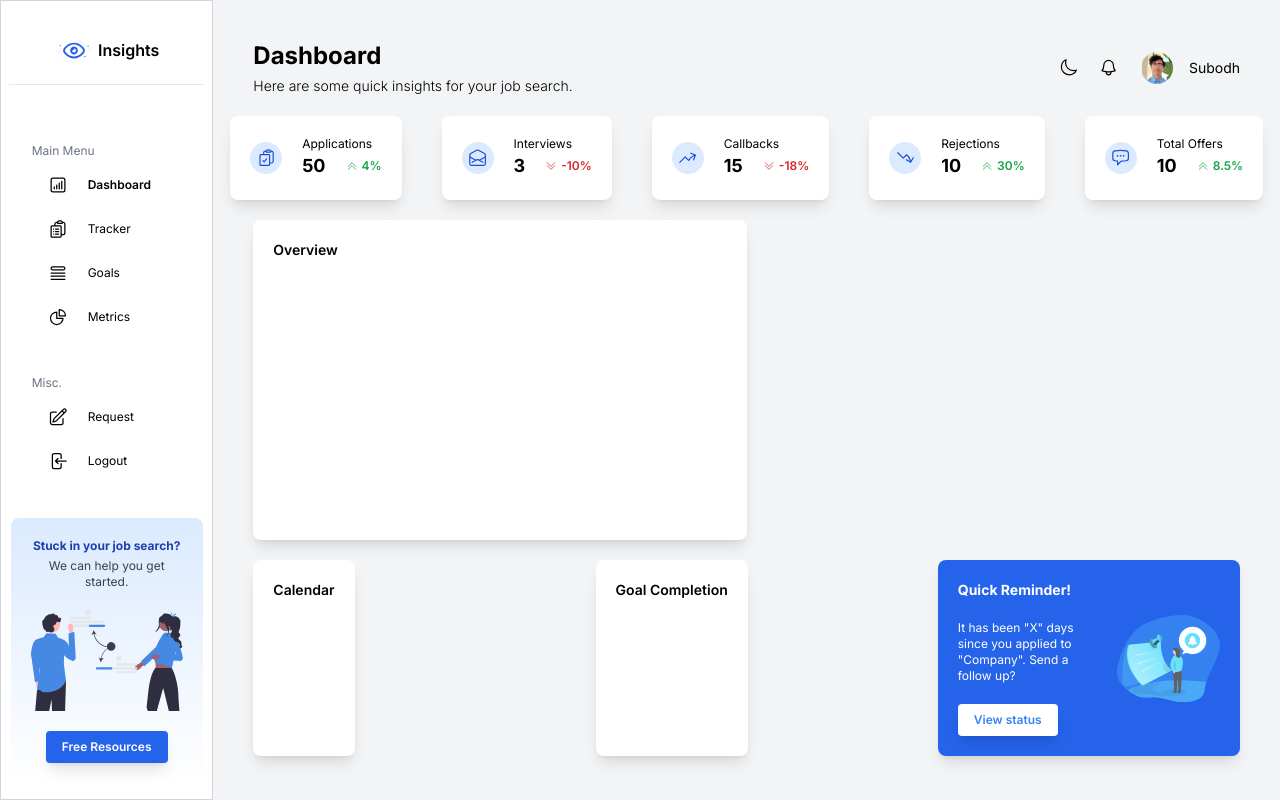
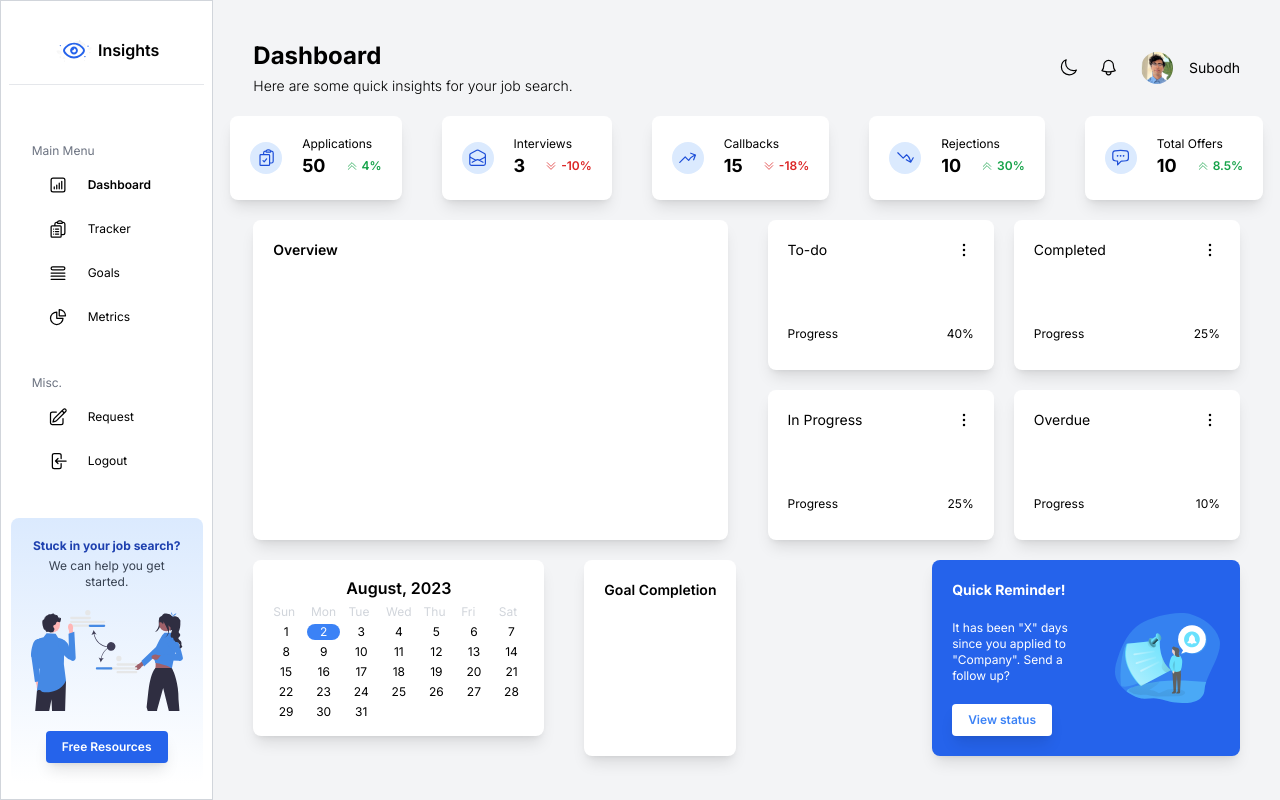
Before and after one commit to skhanal5/Insights, a Next.js app in the folder crud-app/app-tracker/: page /dashboard in a window 1280 px wide. Built offline with nearby package versions, Linux system fonts and the light colour scheme.

Commit message:
Changed Progress in Dashboard

```diff
--- a/crud-app/app-tracker/app/dashboard/components/Calendar.js
+++ b/crud-app/app-tracker/app/dashboard/components/Calendar.js
@@ -1,9 +1,57 @@
+"use client";
+import { useState } from "react";
+
 export default function Calendar() {
-    return (
-      <div className="flex-1 flex">
-        <div className="flex flex-col bg-white p-5 rounded-lg shadow-lg">
-          <h3 className="font-semibold text-sm"> Calendar </h3>
+  const [selectedDate, setSelectedDate] = useState(new Date());
+
+  const monthNames = [
+    'January', 'February', 'March', 'April', 'May', 'June',
+    'July', 'August', 'September', 'October', 'November', 'December'
+  ];
+  const daysHeader = ["Sun", "Mon", "Tue", "Wed", "Thu", "Fri", "Sat"];
+
+  const currentMonth = selectedDate.getMonth()
+  const displayMonth = monthNames[selectedDate.getMonth()];
+  const currentYear = selectedDate.getFullYear();
+
+
+
+  const daysInMonth = new Date(currentYear, currentMonth + 1, 0).getDate();
+  const currDay = new Date(currentYear, currentMonth, 1).getDay();
+  const daysArray = Array.from({ length: daysInMonth }, (_, i) => i + 1);
+
+  return (
+    <div>
+      <div className="container mx-auto">
+        <div className="bg-white p-4 rounded-lg shadow-lg">
+          <div className="text-center">
+            <h2 className="font-semibold">
+              {displayMonth}, {currentYear}
+            </h2>
+          </div>
+          <div className="grid grid-cols-7 gap-1 mx-auto justify-center">
+            {daysHeader.map((day) => (
+              <div key={day} className="text-gray-300 p-1 text-xs">
+                {day}
+              </div>
+            ))}
+          </div>
+          <div className="grid grid-cols-7 gap-1 mx-auto justify-center">
+            {daysArray.map((day) => (
+              <div
+                key={day}
+                className={`text-center text-xs ${
+                  day === selectedDate.getDate()
+                    ? "bg-blue-500 text-white rounded-lg"
+                    : ""
+                }`}
+              >
+                {day}
+              </div>
+            ))}
+          </div>
         </div>
       </div>
-    );
-  }
+    </div>
+  );
+}
--- /dev/null
+++ b/crud-app/app-tracker/app/dashboard/components/ProgressCell.js
@@ -0,0 +1,18 @@
+import { EllipsisVerticalIcon } from "@heroicons/react/24/outline";
+import ProgressChart from "./ProgressChart";
+
+export default function ProgressCell({ category, data }) {
+  return (
+   <div className="flex flex-col p-5 bg-white shadow-lg rounded-lg">
+      <div className="flex flex-1 flex-row text-sm">
+        <div className="flex-1">
+          {category}
+        </div>
+        <div className="w-5 hover:cursor-pointer">
+          <EllipsisVerticalIcon></EllipsisVerticalIcon>
+        </div>
+      </div>
+      <ProgressChart category={category} data={data}></ProgressChart>
+   </div>
+  );
+}
--- /dev/null
+++ b/crud-app/app-tracker/app/dashboard/components/ProgressChart.js
@@ -0,0 +1,22 @@
+export default function ProgressChart({ category, data }) {
+  let bgColor = "";
+
+  if (category == "To-do") {
+    bgColor = "bg-blue-500";
+  } else if (category == "In Progress") {
+    bgColor = "bg-orange-500";
+  } else if (category == "Completed") {
+    bgColor = "bg-green-500";
+  } else if (category == "Overdue") {
+    bgColor = "bg-red-500";
+  }
+
+  return (
+    <div>
+      <div className="flex flex-row">
+        <div className="flex-1 text-xs mb-2">Progress</div>
+        <div className="text-xs">{data}%</div>
+      </div>
+    </div>
+  );
+}
--- a/crud-app/app-tracker/app/dashboard/components/ProgressCheck.js
+++ b/crud-app/app-tracker/app/dashboard/components/ProgressCheck.js
@@ -1,16 +1,21 @@
-import ProgressRow from "./ProgressRow";
+import ProgressCell from "./ProgressCell";
 export default function ProgressCheck() {
-
   const taskData = [
-    {type: "To-do", data: "40%"},
-    {type: "Completed", data: "25%"},
-    {type: "In Progress", data: "25%"},
-    {type: "Overdue", data: "10"}
-  ]
+    { type: "To-do", data: "40" },
+    { type: "Completed", data: "25" },
+    { type: "In Progress", data: "25" },
+    { type: "Overdue", data: "10" },
+  ];
 
   return (
-    <div className="flex flex-1 h-fit">
-      <ProgressRow></ProgressRow>
+    <div className="grid grid-cols-2 mt-5 gap-5 w-1/2">
+      {taskData.map((task, taskIndex) => (
+        <ProgressCell
+          category={task.type}
+          data={task.data}
+          key={taskIndex}
+        ></ProgressCell>
+      ))}
     </div>
   );
 }
--- a/crud-app/app-tracker/app/dashboard/components/ProgressRow.js
+++ /dev/null
@@ -1,8 +0,0 @@
-export default function ProgressRow() {
-  <div className="flex flex-row w-fit h-fit bg-white rounded-lg shadow-lg gap-5 mt-5">
-    <div className="w-fit p-5">
-      <h3 className="font-semibold text-sm"> Recent Tasks </h3>
-      <div className="bg-white divide-y mt-3"></div>
-    </div>
-  </div>
-}
--- /dev/null
+++ b/crud-app/app-tracker/app/dashboard/components/ProgressStatus.js
@@ -0,0 +1,7 @@
+export default function ProgressStatus({status}) {
+    return (
+        <div>
+
+        </div>
+    )
+}
```
